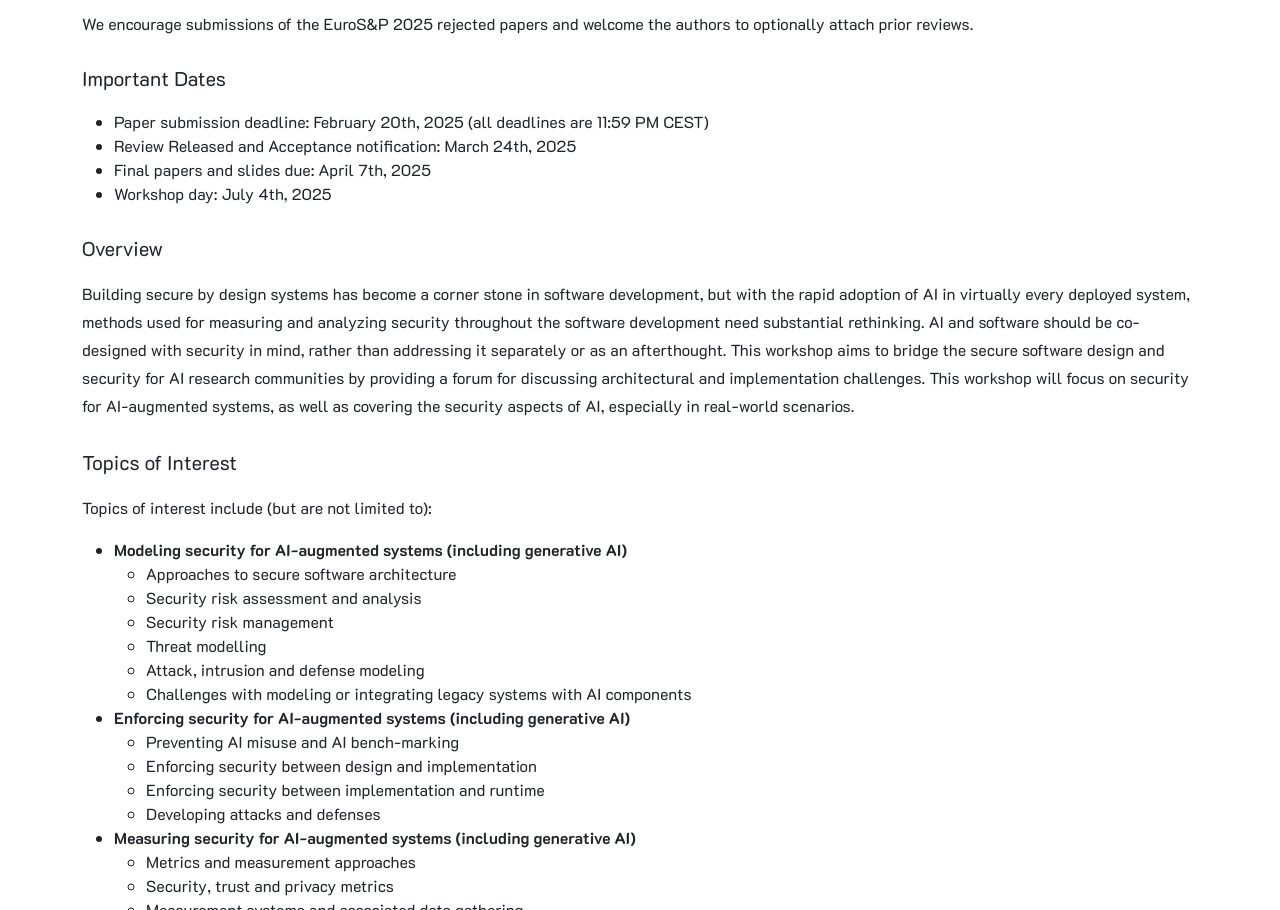
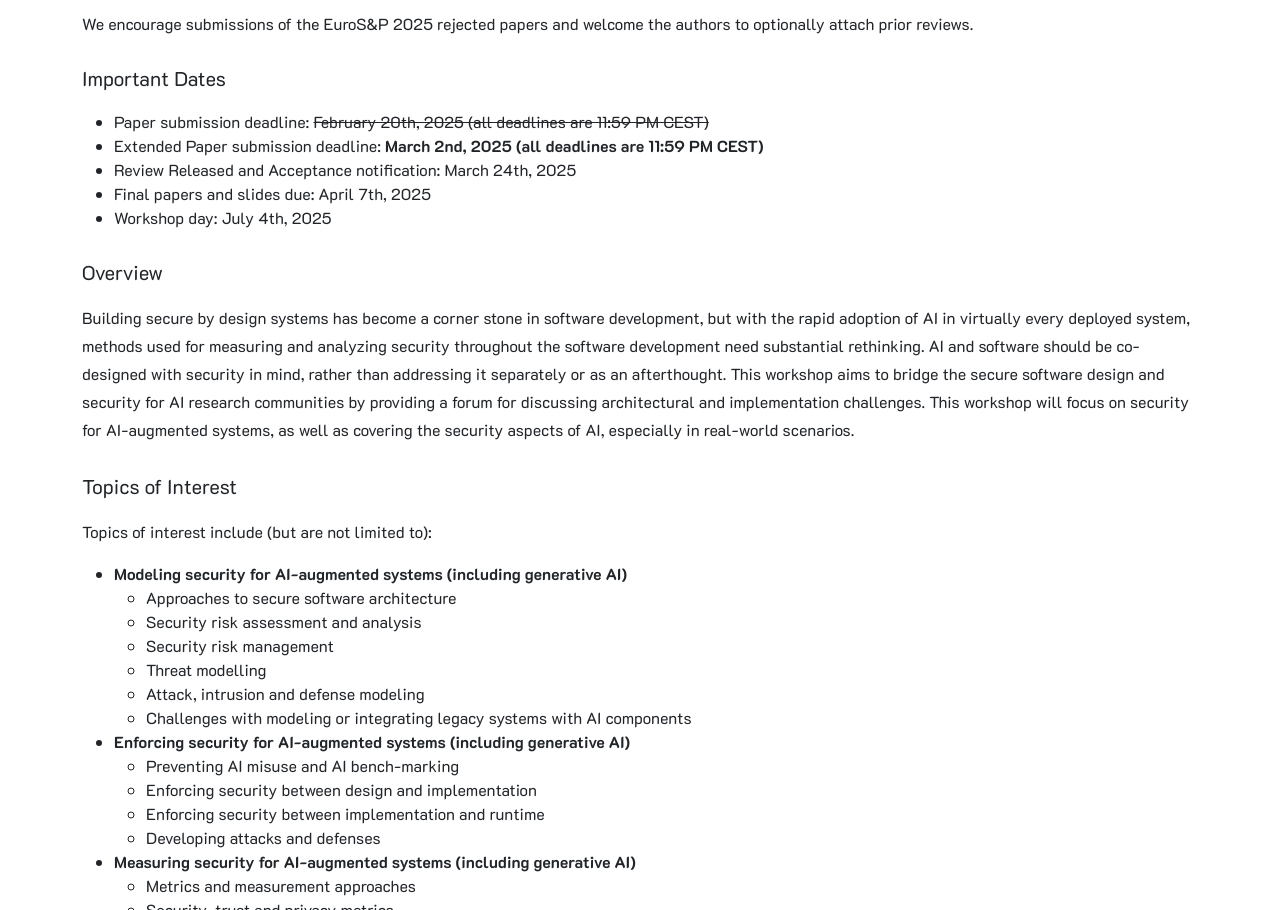
Before and after one commit to DeMeSSAI/demessai.github.io, a plain HTML site: page index.html in a window 1280 px wide. Shown: the part 914-1824 px from the top of the page. Drawn offline with nearby package versions, Linux system fonts and the light colour scheme.

Commit message:
extended deadline

```diff
--- a/index.html
+++ b/index.html
@@ -112,7 +112,11 @@
                         <ul>
                             <li>
                                 Paper submission deadline:
-                                February 20th, 2025 (all deadlines are 11:59 PM CEST)
+                                <strike>February 20th, 2025 (all deadlines are 11:59 PM CEST)</strike>
+                            </li>
+                            <li>
+                                Extended Paper submission deadline:
+                                <b>March 2nd, 2025 (all deadlines are 11:59 PM CEST)</b>
                             </li>
                             <li>
                                 Review Released and Acceptance notification:
```
